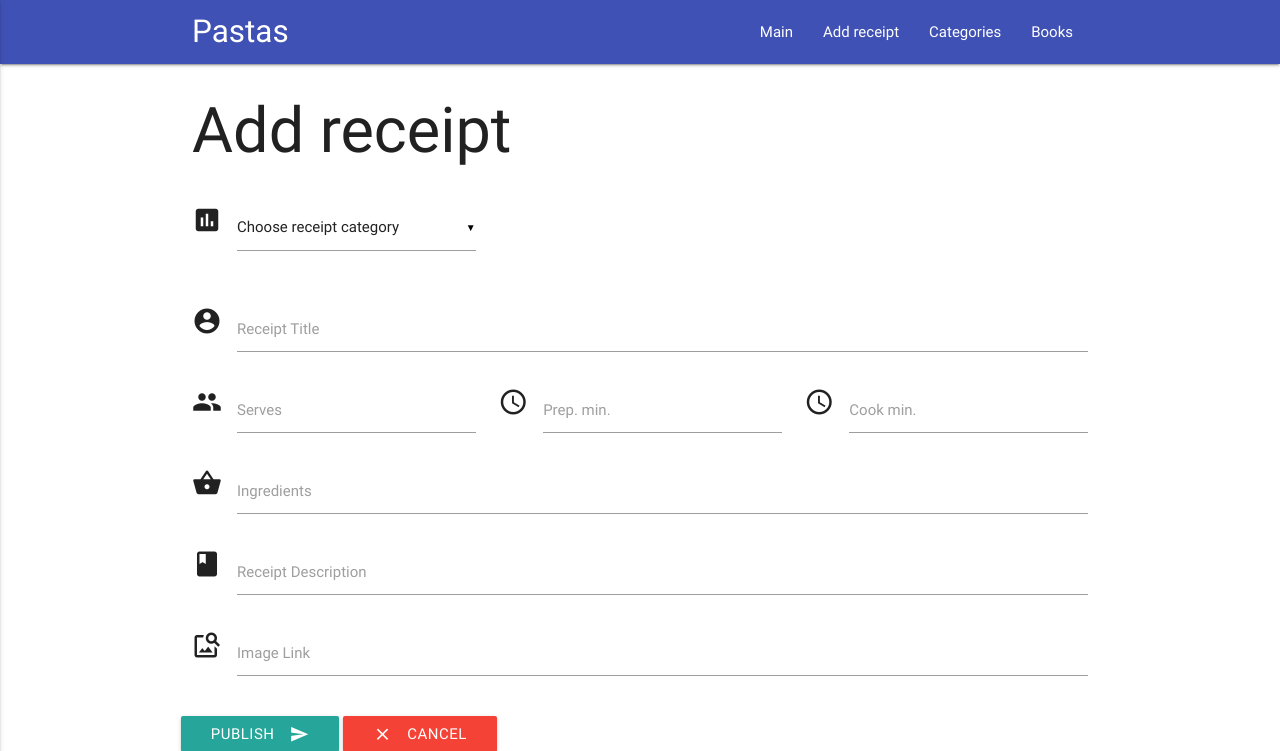
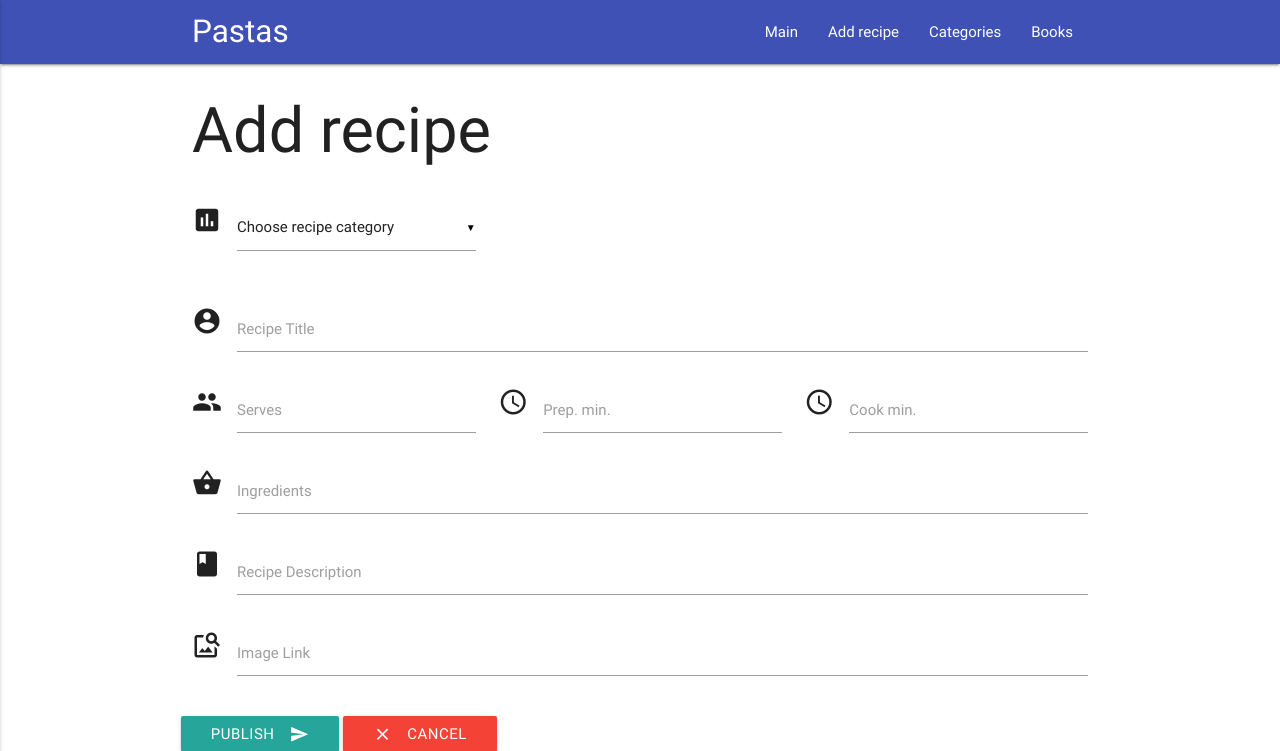
Before and after one commit to aleksandrsg/pasta_dishes, a Flask app: page /add_receipt in a window 1280 px wide. Shown: the top 751 px of the page. Run offline with Flask 2, Linux system fonts and the light colour scheme; data that the repository does not hold is empty; some libraries are stand-ins or nearby versions.

```diff
--- a/templates/addreceipt.html
+++ b/templates/addreceipt.html
@@ -1,13 +1,13 @@
 {% extends 'parent.html' %}
 {% block content %}
 <div class="container">
-<h1> Add receipt</h1>
+<h1> Add recipe</h1>
     <form action="{{url_for('insert_receipt')}}" method="POST" class="col s12">
         <div class="row">
             <div class="input-field col s12 l4">
             <i class="material-icons prefix">poll</i>
                 <select id="category" name="category_name">
-                    <option value="" disabled selected>Choose receipt category</option>
+                    <option value="" disabled selected>Choose recipe category</option>
                     {% for cat in categories %}
                     <option value="{{cat.category_name}}">{{cat.category_name}}</option>
                     {% endfor %}
@@ -18,7 +18,7 @@
         <div class="input-field col s12 l12">
           <i class="material-icons prefix">account_circle</i>
           <input id="receipt_name" name="receipt_name" type="text" class="validate" required>
-          <label for="icon_prefix">Receipt Title</label>
+          <label for="icon_prefix">Recipe Title</label>
         </div>
         <div class="input-field col s12 l4">
           <i class="material-icons prefix">people</i>
@@ -43,7 +43,7 @@
         <div class="input-field col s12 l12">
           <i class="material-icons prefix">book</i>
           <input id="description" name="description" type="text" class="validate" required>
-          <label for="icon_telephone">Receipt Description</label>
+          <label for="icon_telephone">Recipe Description</label>
         </div>
         <div class="input-field col s12 l12">
           <i class="material-icons prefix">image_search</i>
--- a/templates/description.html
+++ b/templates/description.html
@@ -48,9 +48,9 @@
          </div>
 
         <div class="row">
-            <a class="btn waves-effect waves-light" href="{{url_for('edit_receipt', receipt_id = receipt._id)}}">Edit Receipt
+            <a class="btn waves-effect waves-light" href="{{url_for('edit_receipt', receipt_id = receipt._id)}}">Edit Recipe
             <i class="material-icons right">note</i></a>
-            <a class="btn waves-effect waves-light grey" href="{{url_for('delete_receipt', receipt_id = receipt._id)}}">Delete Receipt
+            <a class="btn waves-effect waves-light grey" href="{{url_for('delete_receipt', receipt_id = receipt._id)}}">Delete Recipe
             <i class="material-icons right">delete</i></a>
             <a class="btn waves-effect waves-light red" href="{{url_for('get_receipts')}}">
             <i class="material-icons left">close</i>Cancel</a>
--- a/templates/editreceipt.html
+++ b/templates/editreceipt.html
@@ -1,6 +1,6 @@
 {% extends 'parent.html' %}
 {% block content %}
-<h1> Update receipt</h1>
+<h1> Update recipe</h1>
 <div class="row">
     <form action="{{url_for('update_receipt', receipt_id = receipt._id)}}" method="POST" class="col s12">
     <div class="input-field col s12 l4">
@@ -19,7 +19,7 @@
         <div class="input-field col s12 l12">
           <i class="material-icons prefix">account_circle</i>
           <input id="receipt_name" name="receipt_name" type="text" class="validate" value="{{receipt.receipt_name}}" required>
-          <label for="icon_prefix">Receipt Title</label>
+          <label for="icon_prefix">Recipe Title</label>
         </div>
         <div class="input-field col s12 l4">
           <i class="material-icons prefix">people</i>
--- a/templates/parent.html
+++ b/templates/parent.html
@@ -14,7 +14,7 @@
               <a href="#" data-activates="mobile-demo" class="button-collapse"><i class="material-icons">menu</i></a>
               <ul class="right hide-on-med-and-down">
                 <li><a href="{{url_for('get_receipts')}}">Main</a></li>
-                <li><a href="{{url_for('add_receipt')}}">Add receipt</a></li>
+                <li><a href="{{url_for('add_receipt')}}">Add recipe</a></li>
                 <li><a href="{{url_for('get_categories')}}">Categories</a></li>
                 <li><a href="{{url_for('get_books')}}">Books</a></li>
               </ul>
--- a/templates/receipts.html
+++ b/templates/receipts.html
@@ -15,7 +15,7 @@
                     <span class="card-title">{{receipt.receipt_name}}</span>
                     </div>
                     <div class="card-action">
-                    <a href="{{ url_for('receipt_description', receipt_id = receipt._id)}}"> Full receipt</a>
+                    <a href="{{ url_for('receipt_description', receipt_id = receipt._id)}}"> Full recipe</a>
                     </div>
                 </div>
             </div>
```
